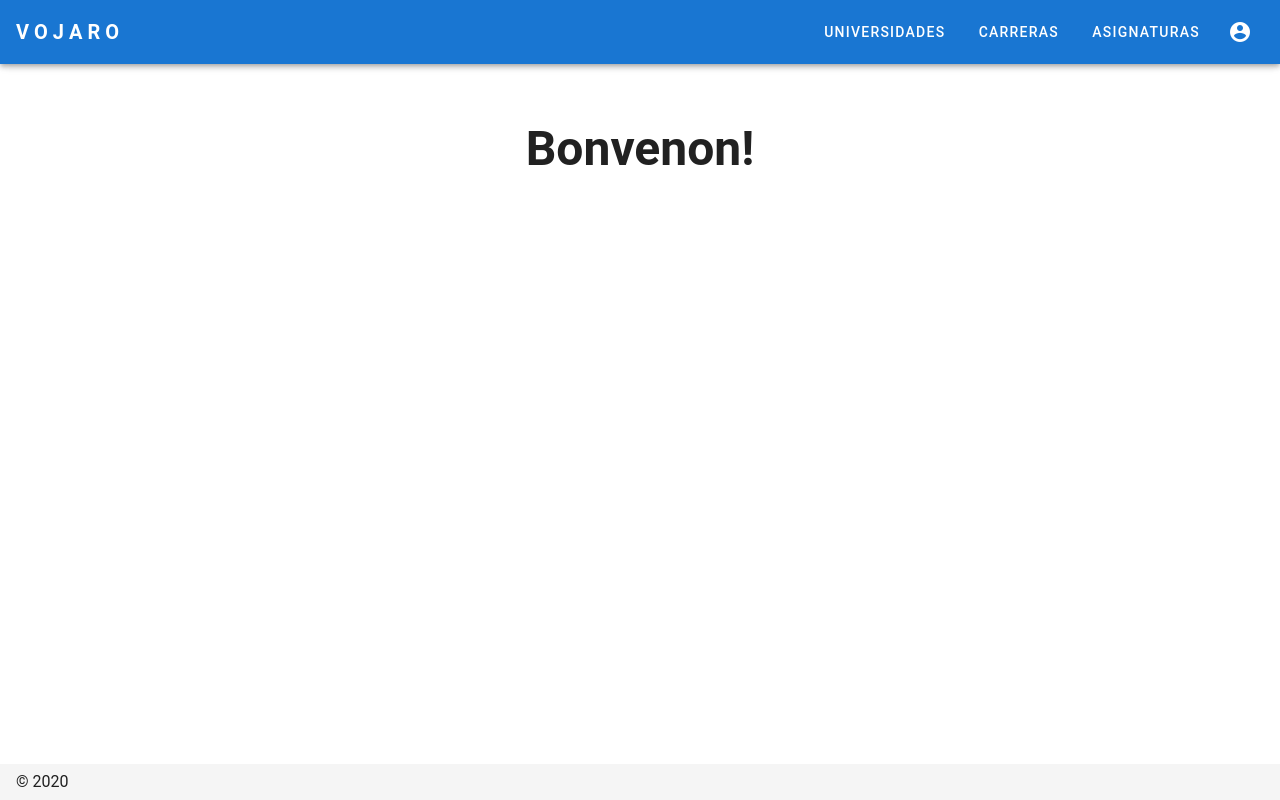
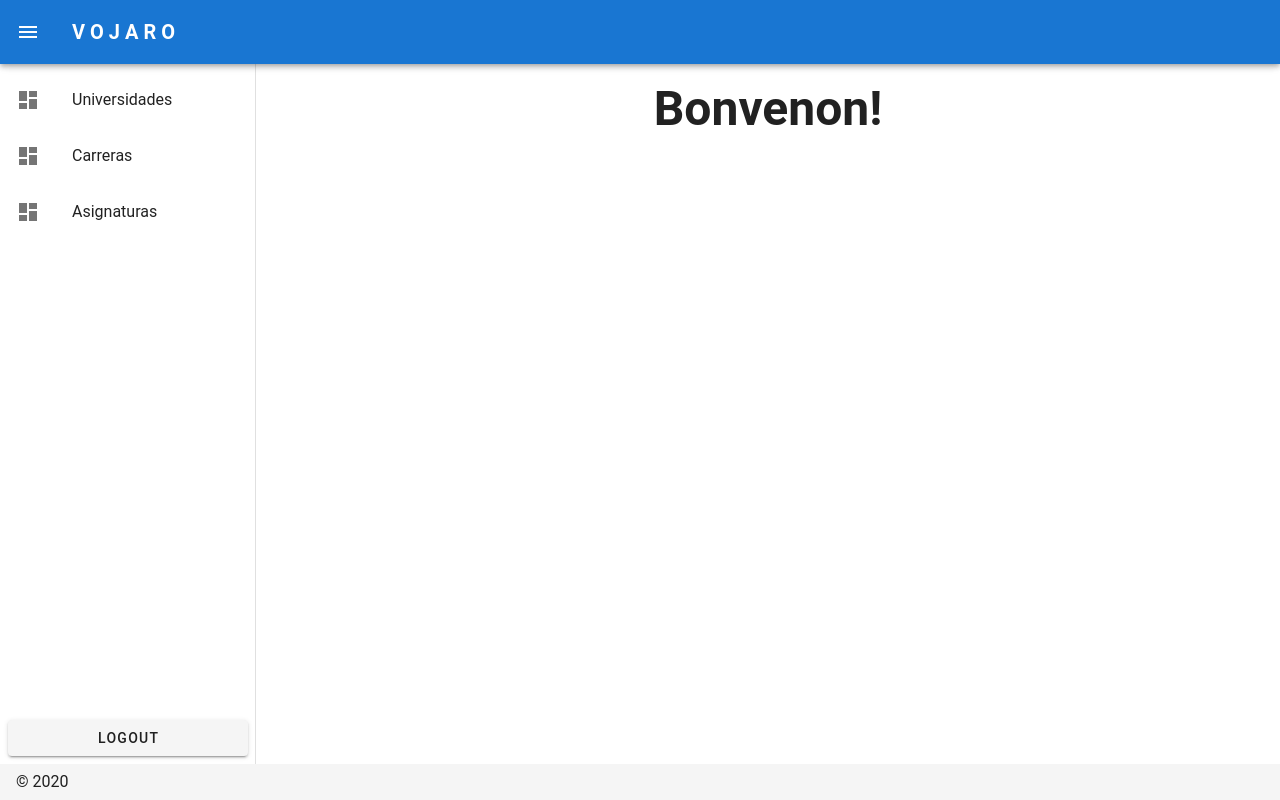
Before and after one commit to goncxjo/vojaro-py, a Vue app: page /#/ in a window 1280 px wide. Built offline with nearby package versions, Linux system fonts and the light colour scheme; sample sign-in values are in the browser's storage.

Commit message:
se agrega drawer

```diff
--- a/src/components/App.vue
+++ b/src/components/App.vue
@@ -1,10 +1,14 @@
 <template>
   <v-app>
     <v-app-bar
+      :clipped-left="$vuetify.breakpoint.lgAndUp"
       app
       color="primary"
       dark
     >
+      <v-app-bar-nav-icon
+        @click.stop="toggleDrawer()"
+      />
       <v-toolbar-title>
         <router-link
           to="/"
@@ -15,30 +19,11 @@
       </v-toolbar-title>
 
       <v-spacer></v-spacer>
-
-      <div
-        v-if="showItems"
-      >
-        <v-btn
-          v-for="item in modules"
-          :key="item.route"
-          :to="item.route"
-          text
-        >
-          {{ item.title }}
-        </v-btn>
-
-        <v-btn
-          @click="logout()"
-          icon
-          text
-        >
-          <v-icon>mdi-account-circle</v-icon>
-        </v-btn>
-      </div>
     </v-app-bar>
-
-    <v-content class="navbar-top-padding">
+    <VojaroNavigationDrawer :drawer="drawer" />
+    <v-content
+      class="navbar-top-padding"
+    >
       <v-container>
         <router-view/>
       </v-container>
@@ -53,34 +38,16 @@
 <script>
   import axios from 'axios'
   import store from '@/store'
+  import VojaroNavigationDrawer from '@/components/VojaroNavigationDrawer'
 
   export default {
     name: 'App',
-
+    components: {
+      VojaroNavigationDrawer
+    },
     data() {
       return {
-        modules: [
-          {
-            route: '/universidades',
-            title: 'Universidades'
-          },
-          {
-            route: '/carreras',
-            title: 'Carreras'
-          },
-          {
-            route: '/asignaturas',
-            title: 'Asignaturas'
-          },
-        ]
-      }
-    },
-    methods: {
-      logout() {
-        this.$store.dispatch('auth/logout')
-        .then(() => {
-          this.$router.push('/login')
-        })
+        drawer: null,
       }
     },
     created() {
@@ -101,9 +68,9 @@
         })
       })
     },
-    computed: {
-      showItems() {
-        return store.getters['auth/isAuthenticated']
+    methods: {
+      toggleDrawer() {
+        this.drawer = !this.drawer
       }
     }
   }
@@ -111,7 +78,7 @@
 
 <style lang="sass">
   .navbar-top-padding
-    padding-top: 100px !important
+    padding-top: 60px !important
 
   .toolbar-title--app
     font-weight: bold
--- /dev/null
+++ b/src/components/VojaroNavigationDrawer.vue
@@ -0,0 +1,109 @@
+<template>
+    <v-navigation-drawer
+      v-model="drawer"
+      permanent
+      :clipped="$vuetify.breakpoint.lgAndUp"
+      app
+    >
+      <v-list>
+        <v-list-item
+          v-for="item in items"
+          :key="item.title"
+          :to="item.route"
+        >
+          <v-list-item-icon>
+            <v-icon>{{ item.icon }}</v-icon>
+          </v-list-item-icon>
+
+          <v-list-item-content>
+            <v-list-item-title>{{ item.title }}</v-list-item-title>
+          </v-list-item-content>
+        </v-list-item>
+      </v-list>
+
+      <template v-slot:append>
+        <div class="pa-2">
+          <v-btn
+            @click="logout()"
+            block
+          >
+            Logout
+          </v-btn>
+        </div>
+      </template>
+    </v-navigation-drawer>
+</template>
+
+<script>
+  import axios from 'axios'
+  import store from '@/store'
+
+  export default {
+    props: ['drawer'],
+    data() {
+      return {
+        items: [
+          {
+            title: 'Universidades',
+            icon: 'mdi-view-dashboard',
+            route: '/universidades',
+          },
+          {
+            title: 'Carreras',
+            icon: 'mdi-view-dashboard',
+            route: '/carreras',
+          },
+          {
+            title: 'Asignaturas',
+            icon: 'mdi-view-dashboard',
+            route: '/asignaturas',
+          },
+        ]
+      }
+    },
+    methods: {
+      logout() {
+        this.$store.dispatch('auth/logout')
+        .then(() => {
+          this.$router.push('/login')
+        })
+        .catch(err => {
+          console.log(err)
+          this.$router.push('/login')
+        })
+      }
+    },
+    created() {
+      axios.interceptors.response.use(undefined, function (err) {
+        return new Promise(function (resolve, reject) {
+          console.log(err)
+          if (err.status === 401 && err.config && !err.config.__isRetryRequest) {
+            this.$store.dispatch('auth/logout')
+            .then(() => {
+              this.$router.push('/login')
+            })
+            .catch(err => {
+              console.log(err)
+            })
+          }
+
+          throw err
+        })
+      })
+    },
+    computed: {
+      showItems() {
+        return store.getters['auth/isAuthenticated']
+      }
+    }
+  }
+</script>
+
+<style lang="sass">
+  .navbar-top-padding
+    padding-top: 100px !important
+
+  .toolbar-title--app
+    font-weight: bold
+    cursor: pointer
+</style>
--- a/src/store/modules/auth.js
+++ b/src/store/modules/auth.js
@@ -36,7 +36,10 @@
             .then(response => {
                 resolve()
             })
-            .catch(err => { console.log(err) })
+            .catch(err => {
+                console.log(err)
+                reject(err)
+            })
         })
     }
 }
```
